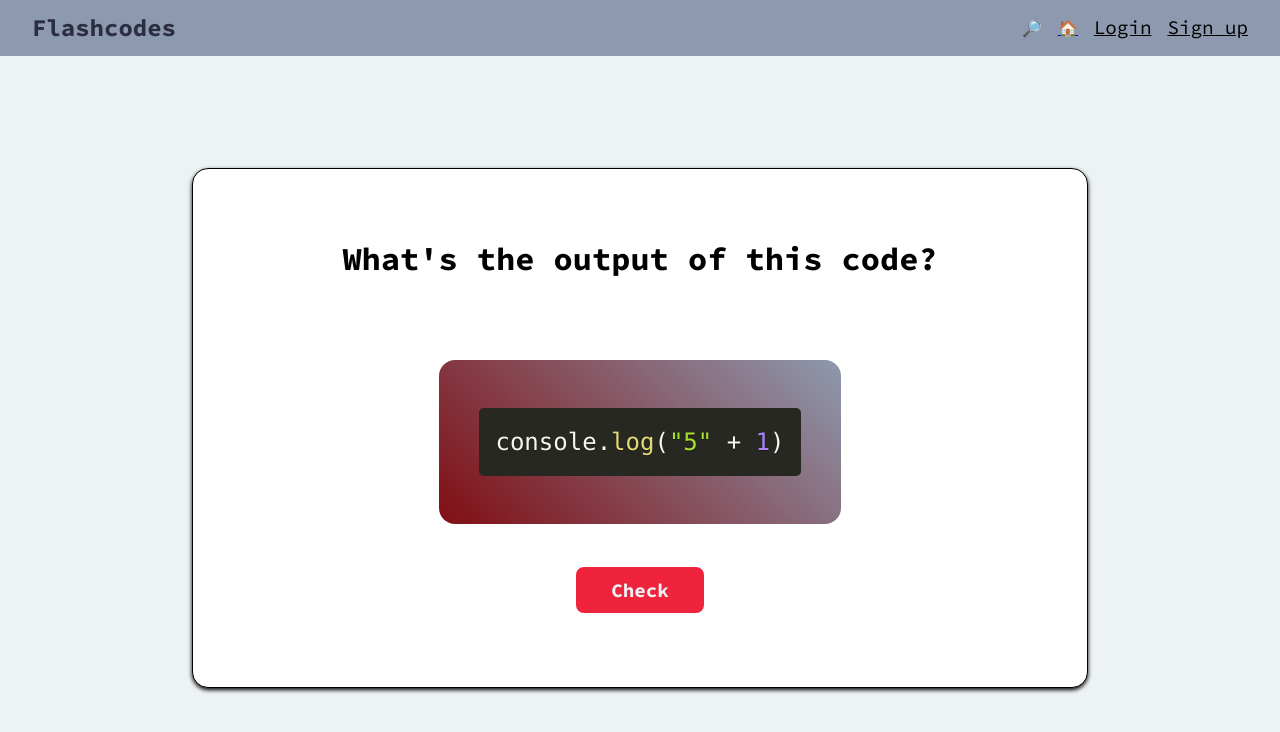
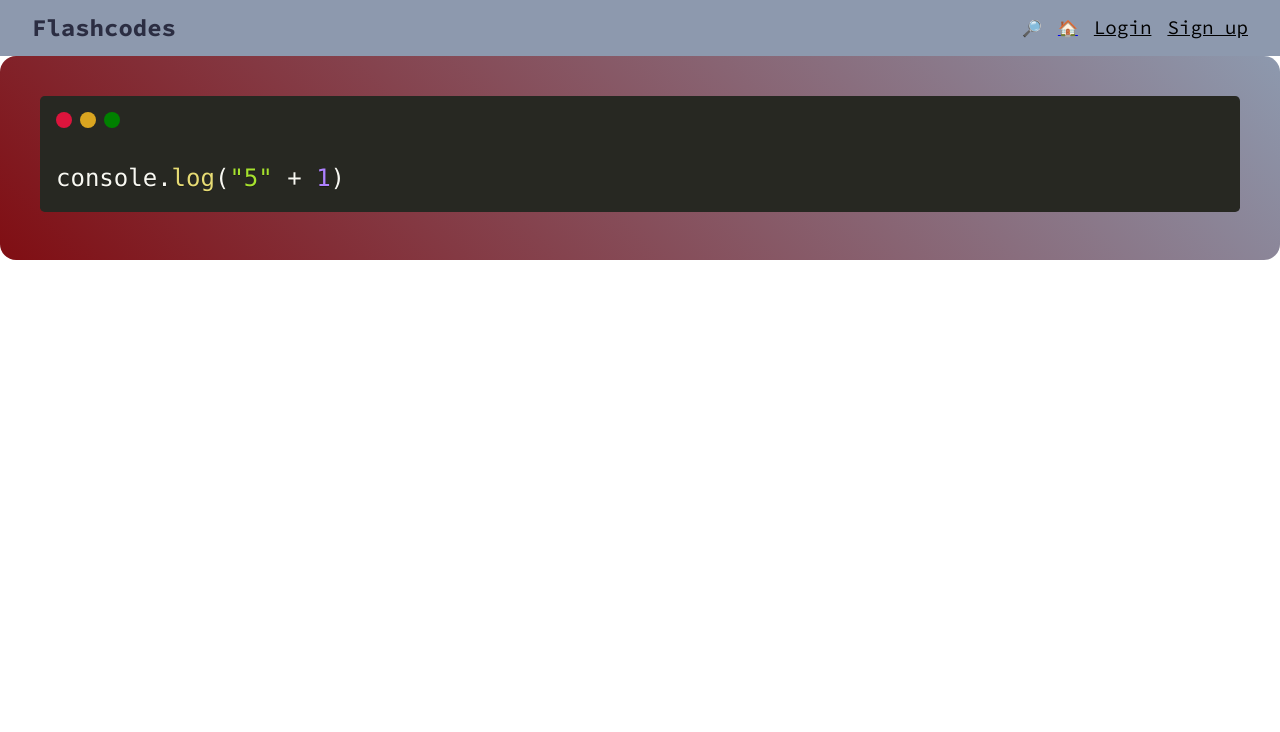
Before and after one commit to benjaminrae/flashcodes, a React (Create React App) app: page /test in a window 1280 px wide. Shown: the top 732 px of the page. Built offline with nearby package versions, Linux system fonts and the light colour scheme; no server answers.

Commit message:
add toolbar to code snippet and update prism.css to add some custom styling

```diff
--- a/public/prismjs/prism.css
+++ b/public/prismjs/prism.css
@@ -1,6 +1,194 @@
 /* PrismJS 1.29.0
 https://prismjs.com/download.html#themes=prism-okaidia&languages=markup+css+clike+javascript&plugins=autoloader+unescaped-markup+toolbar+copy-to-clipboard+match-braces */
-code[class*=language-],pre[class*=language-]{color:#f8f8f2;background:0 0;text-shadow:0 1px rgba(0,0,0,.3);font-family:Consolas,Monaco,'Andale Mono','Ubuntu Mono',monospace;font-size:1em;text-align:left;white-space:pre;word-spacing:normal;word-break:normal;word-wrap:normal;line-height:1.5;-moz-tab-size:4;-o-tab-size:4;tab-size:4;-webkit-hyphens:none;-moz-hyphens:none;-ms-hyphens:none;hyphens:none}pre[class*=language-]{padding:1em;margin:.5em 0;overflow:auto;border-radius:.3em}:not(pre)>code[class*=language-],pre[class*=language-]{background:#272822}:not(pre)>code[class*=language-]{padding:.1em;border-radius:.3em;white-space:normal}.token.cdata,.token.comment,.token.doctype,.token.prolog{color:#8292a2}.token.punctuation{color:#f8f8f2}.token.namespace{opacity:.7}.token.constant,.token.deleted,.token.property,.token.symbol,.token.tag{color:#f92672}.token.boolean,.token.number{color:#ae81ff}.token.attr-name,.token.builtin,.token.char,.token.inserted,.token.selector,.token.string{color:#a6e22e}.language-css .token.string,.style .token.string,.token.entity,.token.operator,.token.url,.token.variable{color:#f8f8f2}.token.atrule,.token.attr-value,.token.class-name,.token.function{color:#e6db74}.token.keyword{color:#66d9ef}.token.important,.token.regex{color:#fd971f}.token.bold,.token.important{font-weight:700}.token.italic{font-style:italic}.token.entity{cursor:help}
-[class*=lang-] script[type='text/plain'],[class*=language-] script[type='text/plain'],script[type='text/plain'][class*=lang-],script[type='text/plain'][class*=language-]{display:block;font:100% Consolas,Monaco,monospace;white-space:pre;overflow:auto}
-div.code-toolbar{position:relative}div.code-toolbar>.toolbar{position:absolute;z-index:10;top:.3em;right:.2em;transition:opacity .3s ease-in-out;opacity:0}div.code-toolbar:hover>.toolbar{opacity:1}div.code-toolbar:focus-within>.toolbar{opacity:1}div.code-toolbar>.toolbar>.toolbar-item{display:inline-block}div.code-toolbar>.toolbar>.toolbar-item>a{cursor:pointer}div.code-toolbar>.toolbar>.toolbar-item>button{background:0 0;border:0;color:inherit;font:inherit;line-height:normal;overflow:visible;padding:0;-webkit-user-select:none;-moz-user-select:none;-ms-user-select:none}div.code-toolbar>.toolbar>.toolbar-item>a,div.code-toolbar>.toolbar>.toolbar-item>button,div.code-toolbar>.toolbar>.toolbar-item>span{color:#bbb;font-size:.8em;padding:0 .5em;background:#f5f2f0;background:rgba(224,224,224,.2);box-shadow:0 2px 0 0 rgba(0,0,0,.2);border-radius:.5em}div.code-toolbar>.toolbar>.toolbar-item>a:focus,div.code-toolbar>.toolbar>.toolbar-item>a:hover,div.code-toolbar>.toolbar>.toolbar-item>button:focus,div.code-toolbar>.toolbar>.toolbar-item>button:hover,div.code-toolbar>.toolbar>.toolbar-item>span:focus,div.code-toolbar>.toolbar>.toolbar-item>span:hover{color:inherit;text-decoration:none}
-.token.punctuation.brace-hover,.token.punctuation.brace-selected{outline:solid 1px}.rainbow-braces .token.punctuation.brace-level-1,.rainbow-braces .token.punctuation.brace-level-5,.rainbow-braces .token.punctuation.brace-level-9{color:#e50;opacity:1}.rainbow-braces .token.punctuation.brace-level-10,.rainbow-braces .token.punctuation.brace-level-2,.rainbow-braces .token.punctuation.brace-level-6{color:#0b3;opacity:1}.rainbow-braces .token.punctuation.brace-level-11,.rainbow-braces .token.punctuation.brace-level-3,.rainbow-braces .token.punctuation.brace-level-7{color:#26f;opacity:1}.rainbow-braces .token.punctuation.brace-level-12,.rainbow-braces .token.punctuation.brace-level-4,.rainbow-braces .token.punctuation.brace-level-8{color:#e0e;opacity:1}
+code[class*="language-"],
+pre[class*="language-"] {
+    color: #f8f8f2;
+    background: 0 0;
+    text-shadow: 0 1px rgba(0, 0, 0, 0.3);
+    font-family: Consolas, Monaco, "Andale Mono", "Ubuntu Mono", monospace;
+    font-size: 1em;
+    text-align: left;
+    white-space: pre;
+    word-spacing: normal;
+    word-break: normal;
+    word-wrap: normal;
+    line-height: 1.5;
+    -moz-tab-size: 4;
+    -o-tab-size: 4;
+    tab-size: 4;
+    -webkit-hyphens: none;
+    -moz-hyphens: none;
+    -ms-hyphens: none;
+    hyphens: none;
+}
+pre[class*="language-"] {
+    padding: 1em;
+    margin: 0 0 0.5em 0;
+    overflow: auto;
+    border-bottom-left-radius: 0.3em;
+    border-bottom-right-radius: 0.3em;
+    /* border-radius: 0.3em; */
+}
+:not(pre) > code[class*="language-"],
+pre[class*="language-"] {
+    background: #272822;
+}
+:not(pre) > code[class*="language-"] {
+    padding: 0.1em;
+    border-radius: 0.3em;
+    white-space: normal;
+}
+.token.cdata,
+.token.comment,
+.token.doctype,
+.token.prolog {
+    color: #8292a2;
+}
+.token.punctuation {
+    color: #f8f8f2;
+}
+.token.namespace {
+    opacity: 0.7;
+}
+.token.constant,
+.token.deleted,
+.token.property,
+.token.symbol,
+.token.tag {
+    color: #f92672;
+}
+.token.boolean,
+.token.number {
+    color: #ae81ff;
+}
+.token.attr-name,
+.token.builtin,
+.token.char,
+.token.inserted,
+.token.selector,
+.token.string {
+    color: #a6e22e;
+}
+.language-css .token.string,
+.style .token.string,
+.token.entity,
+.token.operator,
+.token.url,
+.token.variable {
+    color: #f8f8f2;
+}
+.token.atrule,
+.token.attr-value,
+.token.class-name,
+.token.function {
+    color: #e6db74;
+}
+.token.keyword {
+    color: #66d9ef;
+}
+.token.important,
+.token.regex {
+    color: #fd971f;
+}
+.token.bold,
+.token.important {
+    font-weight: 700;
+}
+.token.italic {
+    font-style: italic;
+}
+.token.entity {
+    cursor: help;
+}
+[class*="lang-"] script[type="text/plain"],
+[class*="language-"] script[type="text/plain"],
+script[type="text/plain"][class*="lang-"],
+script[type="text/plain"][class*="language-"] {
+    display: block;
+    font: 100% Consolas, Monaco, monospace;
+    white-space: pre;
+    overflow: auto;
+}
+div.code-toolbar {
+    position: relative;
+}
+div.code-toolbar > .toolbar {
+    position: absolute;
+    z-index: 10;
+    top: 0.3em;
+    right: 0.2em;
+    transition: opacity 0.3s ease-in-out;
+    opacity: 0;
+}
+div.code-toolbar:hover > .toolbar {
+    opacity: 1;
+}
+div.code-toolbar:focus-within > .toolbar {
+    opacity: 1;
+}
+div.code-toolbar > .toolbar > .toolbar-item {
+    display: inline-block;
+}
+div.code-toolbar > .toolbar > .toolbar-item > a {
+    cursor: pointer;
+}
+div.code-toolbar > .toolbar > .toolbar-item > button {
+    background: 0 0;
+    border: 0;
+    color: inherit;
+    font: inherit;
+    line-height: normal;
+    overflow: visible;
+    padding: 0;
+    -webkit-user-select: none;
+    -moz-user-select: none;
+    -ms-user-select: none;
+}
+div.code-toolbar > .toolbar > .toolbar-item > a,
+div.code-toolbar > .toolbar > .toolbar-item > button,
+div.code-toolbar > .toolbar > .toolbar-item > span {
+    color: #bbb;
+    font-size: 0.8em;
+    padding: 0 0.5em;
+    background: #f5f2f0;
+    background: rgba(224, 224, 224, 0.2);
+    box-shadow: 0 2px 0 0 rgba(0, 0, 0, 0.2);
+    border-radius: 0.5em;
+}
+div.code-toolbar > .toolbar > .toolbar-item > a:focus,
+div.code-toolbar > .toolbar > .toolbar-item > a:hover,
+div.code-toolbar > .toolbar > .toolbar-item > button:focus,
+div.code-toolbar > .toolbar > .toolbar-item > button:hover,
+div.code-toolbar > .toolbar > .toolbar-item > span:focus,
+div.code-toolbar > .toolbar > .toolbar-item > span:hover {
+    color: inherit;
+    text-decoration: none;
+}
+.token.punctuation.brace-hover,
+.token.punctuation.brace-selected {
+    outline: solid 1px;
+}
+.rainbow-braces .token.punctuation.brace-level-1,
+.rainbow-braces .token.punctuation.brace-level-5,
+.rainbow-braces .token.punctuation.brace-level-9 {
+    color: #e50;
+    opacity: 1;
+}
+.rainbow-braces .token.punctuation.brace-level-10,
+.rainbow-braces .token.punctuation.brace-level-2,
+.rainbow-braces .token.punctuation.brace-level-6 {
+    color: #0b3;
+    opacity: 1;
+}
+.rainbow-braces .token.punctuation.brace-level-11,
+.rainbow-braces .token.punctuation.brace-level-3,
+.rainbow-braces .token.punctuation.brace-level-7 {
+    color: #26f;
+    opacity: 1;
+}
+.rainbow-braces .token.punctuation.brace-level-12,
+.rainbow-braces .token.punctuation.brace-level-4,
+.rainbow-braces .token.punctuation.brace-level-8 {
+    color: #e0e;
+    opacity: 1;
+}
--- a/src/Components/App/App.tsx
+++ b/src/Components/App/App.tsx
@@ -12,7 +12,7 @@ import Profile from "../Profile/Profile";
 import UpdateProfile from "../UpdateProfile/UpdateProfile";
 import NewSet from "../NewSet/NewSet";
 import Game from "../Game/Game";
-import PrismTest from "../CodeSnippet/PrismTest";
+import CodeSnippet from "../CodeSnippet/CodeSnippet";
 
 function App() {
     return (
@@ -22,7 +22,7 @@ function App() {
                 <div className="app__main-container">
                     <AuthProvider>
                         <Routes>
-                            <Route path="/test" element={<PrismTest />} />
+                            <Route path="/test" element={<CodeSnippet />} />
                             <Route path="/" element={<Dashboard />} />
                             <Route path="/new-set" element={<NewSet />} />
                             <Route path="/game:id" element={<Game />} />
--- a/src/Components/CodeSnippet/PrismTest.css
+++ b/src/Components/CodeSnippet/CodeSnippet.css
@@ -1,4 +1,4 @@
-.prism-test {
+/* .prism-test {
     height: 100%;
     width: 100%;
     display: flex;
@@ -25,14 +25,42 @@
 .prism-test__question {
     font-size: 2rem;
     font-weight: bolder;
-}
+} */
 
-.prism-test__snippet {
+.code-snippet {
     background: linear-gradient(45deg, var(--up-maroon), var(--manatee));
     padding: 5vmin;
     border-radius: 1rem;
+    display: flex;
+    flex-direction: column;
 }
 
-.snippet-text {
+.snippet__banner {
+    background-color: #272822;
+    display: flex;
+    padding: 1rem;
+    gap: 0.5rem;
+    border-top-left-radius: 0.3rem;
+    border-top-right-radius: 0.3rem;
+}
+
+.banner__button {
+    height: 1rem;
+    aspect-ratio: 1/1;
+    border-radius: 50%;
+}
+
+.green {
+    background-color: green;
+}
+
+.amber {
+    background-color: goldenrod;
+}
+
+.red {
+    background-color: crimson;
+}
+.snippet__code {
     font-size: 1.5rem !important;
 }
--- /dev/null
+++ b/src/Components/CodeSnippet/CodeSnippet.tsx
@@ -0,0 +1,38 @@
+import React, { useEffect, useRef } from "react";
+import Button from "../Button/Button";
+import Code from "./components/Code";
+import "./CodeSnippet.css";
+
+export type CodeProps = {
+    code: string;
+    language: string;
+    className: string;
+};
+const CodeSnippet = () => {
+    const code = 'console.log("5" + 1)';
+    const language = "javascript";
+
+    const codeRef = useRef(null);
+
+    useEffect(() => {
+        if (!codeRef.current) {
+            return;
+        }
+        if (codeRef.current) {
+            (window as any).Prism.highlightElement(codeRef.current);
+        }
+    }, [codeRef.current]);
+
+    return (
+        <div className="code-snippet">
+            <div className="snippet__banner">
+                <div className="banner__button red"></div>
+                <div className="banner__button amber"></div>
+                <div className="banner__button green"></div>
+            </div>
+            <Code className="snippet__code" code={code} language={language} />
+        </div>
+    );
+};
+
+export default CodeSnippet;
--- a/src/Components/CodeSnippet/PrismTest.tsx
+++ /dev/null
@@ -1,42 +0,0 @@
-import React, { useEffect, useRef } from "react";
-import Button from "../Button/Button";
-import "./PrismTest.css";
-
-const PrismTest = () => {
-    const code = 'console.log("5" + 1)';
-
-    const codeRef = useRef(null);
-
-    useEffect(() => {
-        if (!codeRef.current) {
-            return;
-        }
-        if (codeRef.current) {
-            (window as any).Prism.highlightElement(codeRef.current);
-        }
-    }, [codeRef.current]);
-
-    return (
-        <div className="prism-test">
-            <div className="prism-test__container">
-                <div className="prism-test__question">
-                    What's the output of this code?
-                </div>
-                <div className="prism-test__answer"></div>
-                <div className="prism-test__snippet">
-                    <pre>
-                        <code
-                            ref={codeRef}
-                            className="language-javascript snippet-text"
-                        >
-                            {code}
-                        </code>
-                    </pre>
-                </div>
-                <Button text="Check" onClick={() => {}} />
-            </div>
-        </div>
-    );
-};
-
-export default PrismTest;
```
Also changed, not shown: src/Components/CodeSnippet/components/Code.tsx (+1 -6 lines).
